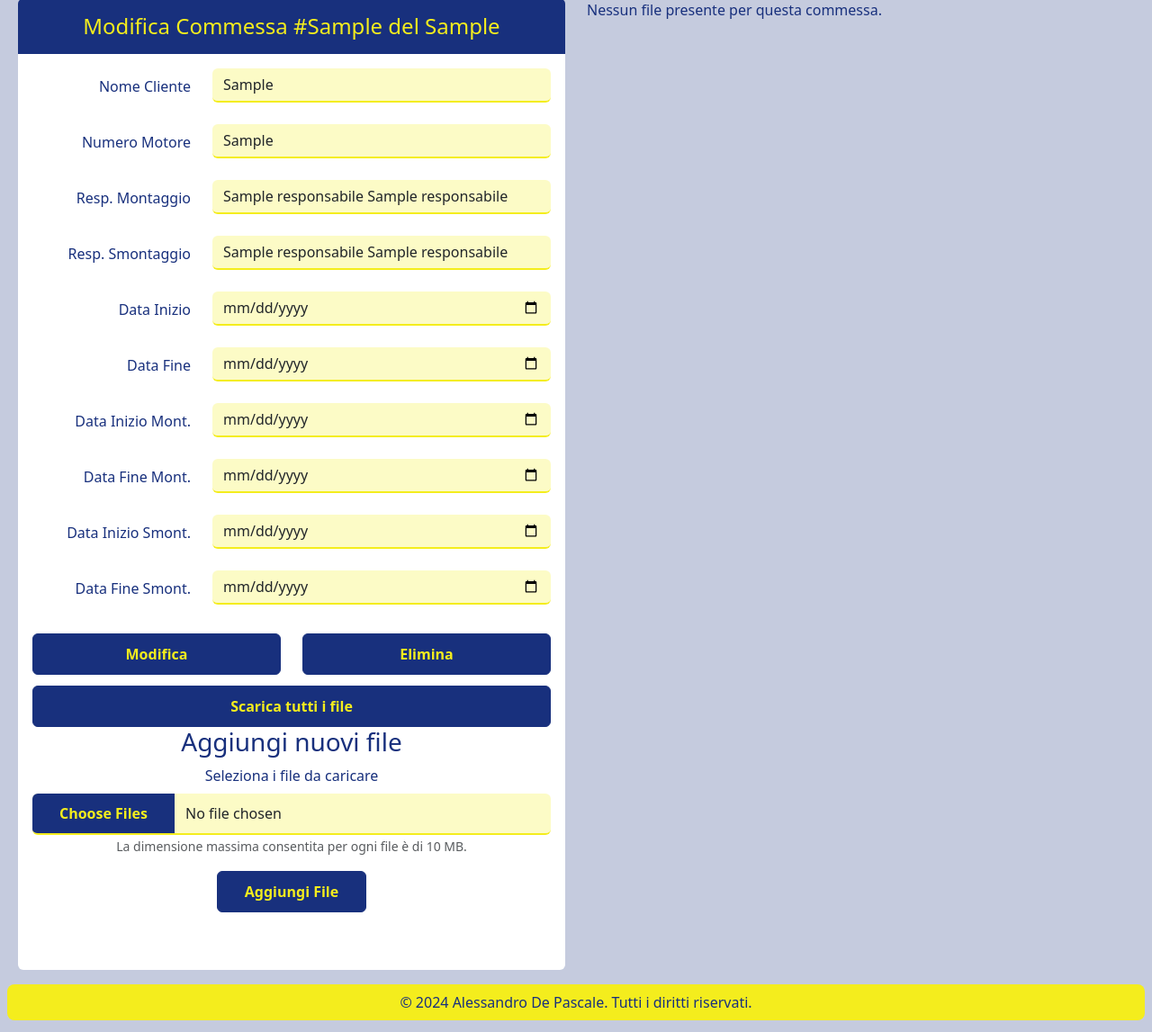
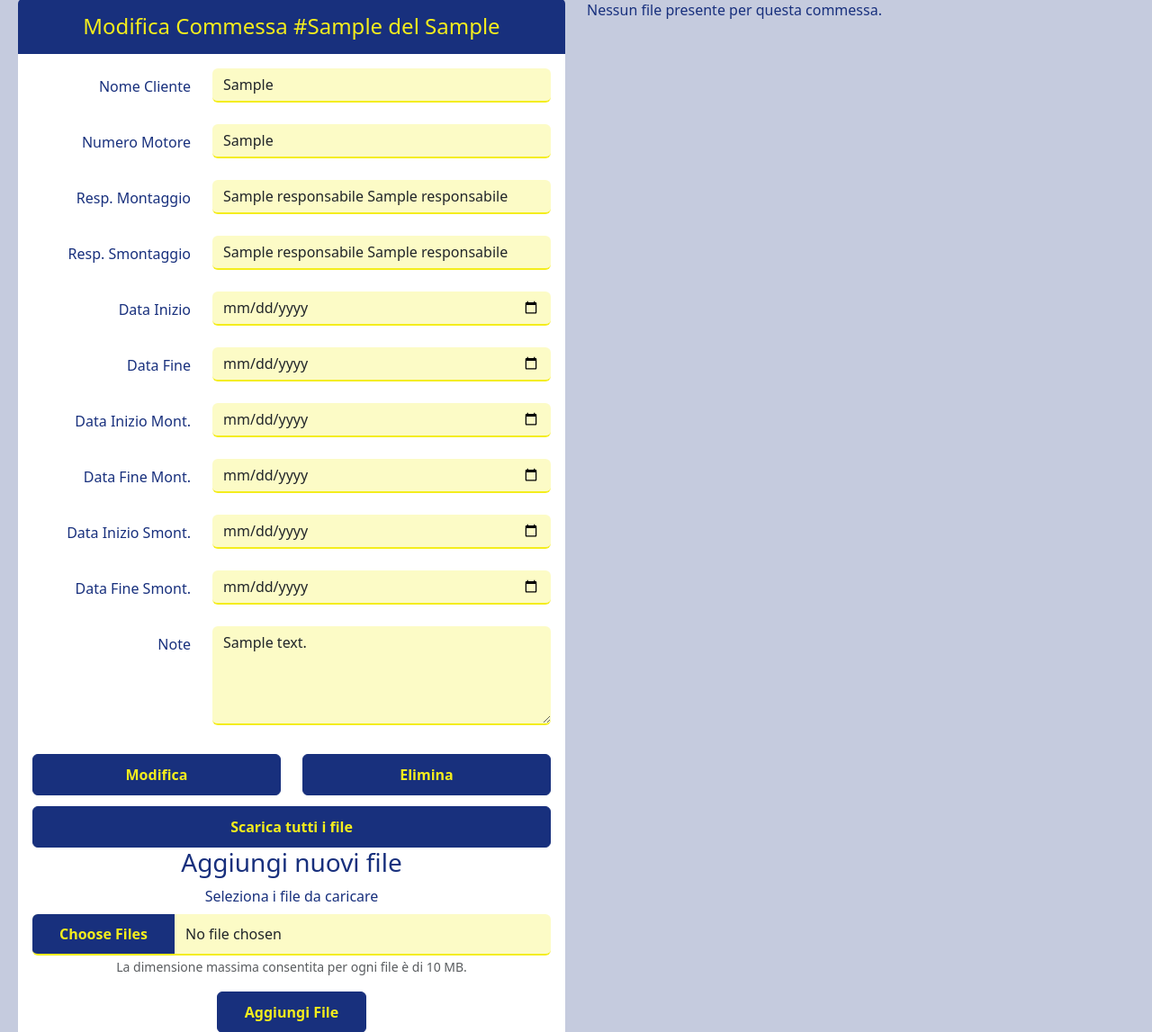
Before and after one commit to James02052001/Commesse-SM, a PHP site: the page made by dettaglio.php in a window 1280 px wide. Shown: the part 113-1260 px from the top of the page at 90% size. Run offline with PHP 8.4, Linux system fonts and the light colour scheme; the visitor is signed in with stand-in values (Sample User, id 1); tables that the repository leaves empty or names only in its code hold one stand-in row (values such as "Sample post").

Commit message:
Aggiunta campo note

```diff
--- a/dettaglio.php
+++ b/dettaglio.php
@@ -255,6 +255,15 @@ function generaQR($tempDir)
                             </div>
 
                             <div class="row mb-3">
+                                <div class="col-12 col-md-4">
+                                    <label for="Note" class="form-label w-100 mt-2">Note</label>
+                                </div>
+                                <div class="col-12 col-md-8">
+                                    <textarea class="form-control mb-2" name="Note" id="Note" rows="4" placeholder="Inserisci eventuali note..."><?= isset($row['note']) ? htmlspecialchars($row['note']) : '' ?></textarea>
+                                </div>
+                            </div>
+
+                            <div class="row mb-3">
                                 <div class="col-md-6">
                                     <input class="btn w-100 mt-2" type="submit" value="Modifica" name="action">
                                 </div>
```
Also changed, not shown: registra.php (+10 -6 lines).
